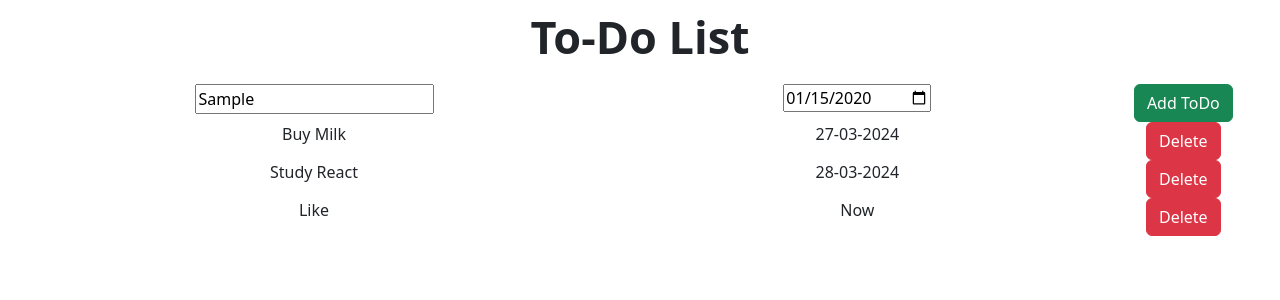
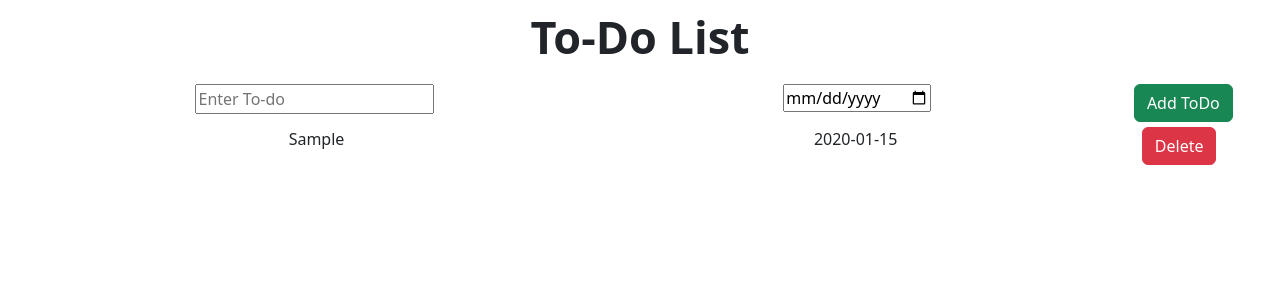
Before and after one commit to Ankit77760/ReactAndRedux, a React (Vite) app in the folder Projects/To_Do_List/To_Do_List_Pro/: page / in a window 1280 px wide. Both pictures are taken after typing "Sample", "2020-01-15" into the empty fields and a click on the button "Add ToDo". Shown: the top 300 px of the page. Built offline with nearby package versions, Linux system fonts and the light colour scheme.

Commit message:
Implemented All Functionalities In To List

```diff
--- a/Projects/To_Do_List/To_Do_List_Pro/src/App.jsx
+++ b/Projects/To_Do_List/To_Do_List_Pro/src/App.jsx
@@ -4,30 +4,30 @@ import List1 from "./components/List1";
 import List2 from "./components/List2";
 import List from "./components/List";
 import TodoItems from "./components/TodoItems";
+import { useState } from "react";
+import WelcomeMessage from "./components/WelcomeMessage";
 
 function App() {
+  const [todoItems,setTodoItems]=useState([]);
 
-  const todoItem=[
-    {
-      iname:'Buy Milk',
-      dueDate:"27-03-2024"
-    },
-    {
-      iname:"Study React",
-      dueDate:"28-03-2024"
-    },{
-      iname:"Like",
-      dueDate:'Now'
+  const handleNewItem = (itemName,itemdueDate)=>{
+    const newTodoItems= [...todoItems,{iname:itemName,dueDate:itemdueDate}];
+    setTodoItems(newTodoItems);
+  }
+
+  const handleDeleteItem = (todoItemName)=>{
+    const newItems = todoItems.filter(item => item.iname != todoItemName);
+    setTodoItems(newItems);
     }
-  ]
 
   return (
     <center className="todo-container">
       <AppName />
-      <Enter />
-      <TodoItems todoItems={todoItem}/>
+      <Enter onNewItem={handleNewItem}/>
+      {todoItems.length===0 && <WelcomeMessage />}
+      <TodoItems todoItems={todoItems} onDeleteClick={handleDeleteItem}/>
     </center>
-  );
+  )
 }
 
 export default App;
--- a/Projects/To_Do_List/To_Do_List_Pro/src/components/Enter.jsx
+++ b/Projects/To_Do_List/To_Do_List_Pro/src/components/Enter.jsx
@@ -1,14 +1,45 @@
-function Enter() {
+import { useState } from "react";
+import TodoItems from "./TodoItems";
+
+function Enter({ onNewItem }) {
+  const [todoName, setTodoName] = useState("");
+  const [dueDate, setDueDate] = useState("");
+
+  const handleNameChange = (event) => {
+    setTodoName(event.target.value);
+  };
+
+  const handleDateChange = (event) => {
+    setDueDate(event.target.value);
+  };
+
+  const handleAddButtonClicked = () => {
+    onNewItem(todoName, dueDate);
+    setDueDate("");
+    setTodoName("");
+  };
+
   return (
     <div className="row">
       <div className="col-6">
-        <input type="text" placeholder="Enter To-do"></input>
+        <input
+          type="text"
+          placeholder="Enter To-do"
+          value={todoName}
+          onChange={handleNameChange}
+        ></input>
       </div>
       <div className="col-4">
-        <input type="date"></input>
+        <input type="date" value={dueDate} onChange={handleDateChange}></input>
       </div>
       <div className="col-2">
-        <button type="submit" className="btn btn-success">Add ToDo</button>
+        <button
+          type="submit"
+          className="btn btn-success"
+          onClick={handleAddButtonClicked}
+        >
+          Add ToDo
+        </button>
       </div>
     </div>
   );
--- a/Projects/To_Do_List/To_Do_List_Pro/src/components/List.jsx
+++ b/Projects/To_Do_List/To_Do_List_Pro/src/components/List.jsx
@@ -1,11 +1,12 @@
-function List({todoName,todate}) {
+import styles from './List.module.css'
+function List({todoName,todate,onDeleteClick}) {
   return (
     <div>
-      <div className="row">
+      <div className={`row ${styles.listt}`} >
         <div className="col-6">{todoName}</div>
         <div className="col-4">{todate}</div>
         <div className="col-2">
-          <button className="btn btn-danger">Delete</button>
+          <button className="btn btn-danger" onClick={()=>onDeleteClick(todoName)}>Delete</button>
         </div>
       </div>
     </div>
--- /dev/null
+++ b/Projects/To_Do_List/To_Do_List_Pro/src/components/List.module.css
@@ -0,0 +1,3 @@
+.listt{
+    padding: 5px;
+}
--- a/Projects/To_Do_List/To_Do_List_Pro/src/components/TodoItems.jsx
+++ b/Projects/To_Do_List/To_Do_List_Pro/src/components/TodoItems.jsx
@@ -1,11 +1,11 @@
 import List from "./List";
 import styles from "./TodoItems.module.css"
-const TodoItems = ({ todoItems }) => {
+const TodoItems = ({ todoItems,onDeleteClick }) => {
   return (
     <>
       <div className={styles.itemContainer}>
         {todoItems.map(item=>
-            <List todoName={item.iname} todate={item.dueDate}></List>
+            <List todoName={item.iname} todate={item.dueDate} onDeleteClick={onDeleteClick}></List>
         )}
       </div>
     </>
--- a/Projects/To_Do_List/To_Do_List_Pro/src/components/TodoItems.module.css
+++ b/Projects/To_Do_List/To_Do_List_Pro/src/components/TodoItems.module.css
@@ -1,3 +1,4 @@
 .itemsContainer{
     text-align: left;
+    margin-top: 10px;
 }
--- /dev/null
+++ b/Projects/To_Do_List/To_Do_List_Pro/src/components/WelcomeMessage.jsx
@@ -0,0 +1,9 @@
+import styles from './WelcomeMessage.module.css';
+const WelcomeMessage=()=>{
+    return(
+        <>
+            <h3 className={styles.h33}>Enjoy Your Day</h3>
+        </>
+    )
+}
+export default WelcomeMessage;
--- /dev/null
+++ b/Projects/To_Do_List/To_Do_List_Pro/src/components/WelcomeMessage.module.css
@@ -0,0 +1,5 @@
+.h33{
+    font-size: 20px;
+    font-weight: 700;
+    margin-top: 30px;
+}
```
